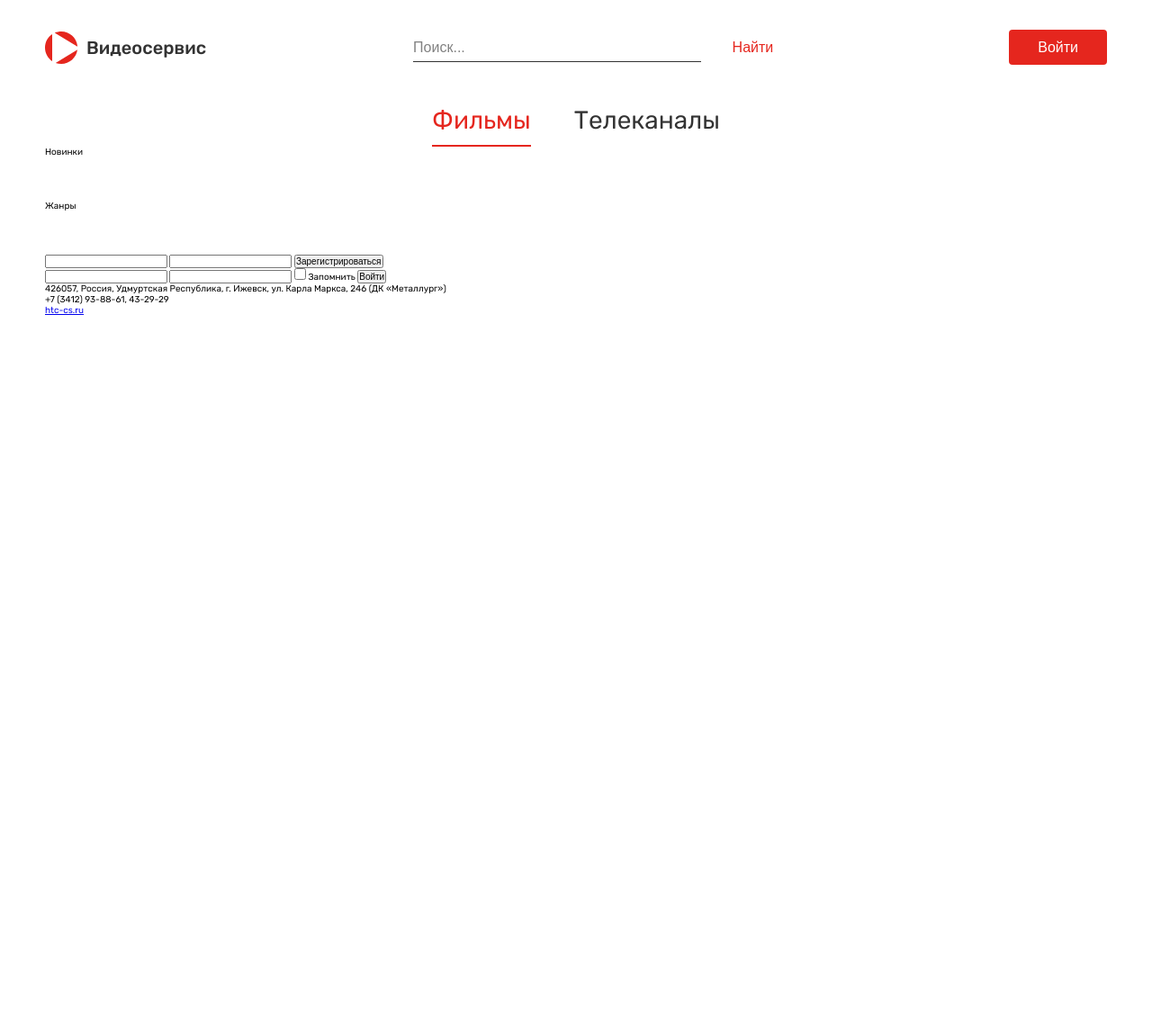
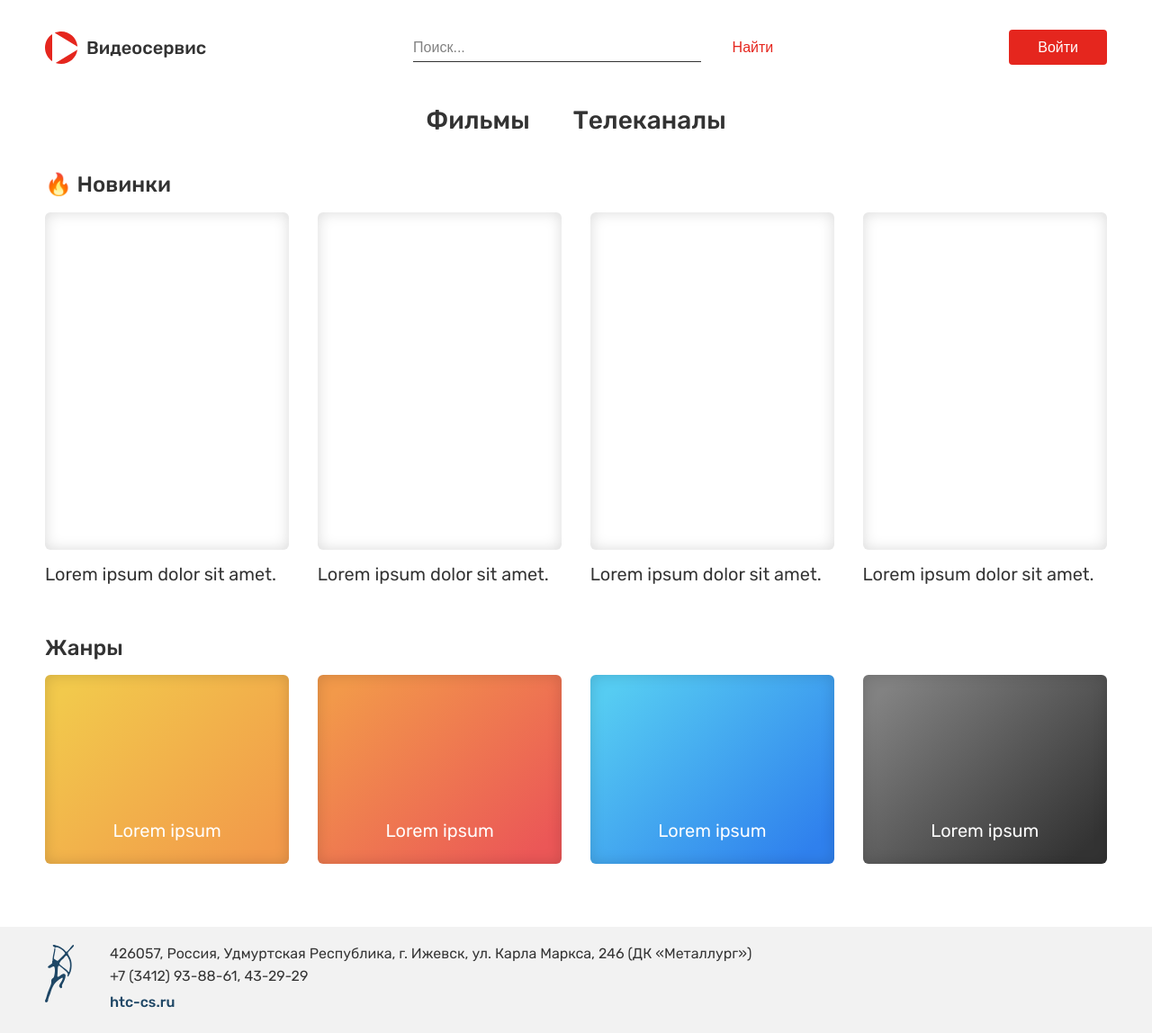
Before and after one commit to Ronic404/htc-cs-tv-schedule, a website built with webpack: page src/index.html in a window 1280 px wide. Shown: the whole page at 90% size. Before the commit the page ends 800 px from the top, so only its background shows below. Built offline with nearby package versions, Linux system fonts and the light colour scheme.

Commit message:
feat: add movies and footer

```diff
--- a/src/index.html
+++ b/src/index.html
@@ -30,47 +30,47 @@
 
     <section class="movies">
       <div class="new-movies">
-        <h3 class="movies__title">Новинки</h3>
-        <div class="movies-list">
-          <ul>
-            <li>
-              <img src="" alt="">
-              <div class="movie-title"></div>
+        <h3 class="movies__title">🔥 Новинки</h3>
+        <div>
+          <ul class="movies-list">
+            <li class="movie__item">
+              <div class="movie-poster"></div>
+              <div class="movie-title">Lorem ipsum dolor sit amet.</div>
             </li>
-            <li>
-              <img src="" alt="">
-              <div class="movie-title"></div>
+            <li class="movie__item">
+              <div class="movie-poster"></div>
+              <div class="movie-title">Lorem ipsum dolor sit amet.</div>
             </li>
-            <li>
-              <img src="" alt="">
-              <div class="movie-title"></div>
+            <li class="movie__item">
+              <div class="movie-poster"></div>
+              <div class="movie-title">Lorem ipsum dolor sit amet.</div>
             </li>
-            <li>
-              <img src="" alt="">
-              <div class="movie-title"></div>
+            <li class="movie__item">
+              <div class="movie-poster"></div>
+              <div class="movie-title">Lorem ipsum dolor sit amet.</div>
             </li>
           </ul>
         </div>
       </div>
       <div class="genres-movies">
         <h3 class="movies__title">Жанры</h3>
-        <div class="genres-list">
-          <ul>
-            <li>
-              <img src="" alt="">
-              <div class="genre-title"></div>
+        <div>
+          <ul class="genres-list">
+            <li class="genre__item">
+              <div class="genre__smile"></div>
+              <div class="genre-title">Lorem ipsum</div>
             </li>
-            <li>
-              <img src="" alt="">
-              <div class="genre-title"></div>
+            <li class="genre__item">
+              <div class="genre__smile"></div>
+              <div class="genre-title">Lorem ipsum</div>
             </li>
-            <li>
-              <img src="" alt="">
-              <div class="genre-title"></div>
+            <li class="genre__item">
+              <div class="genre__smile"></div>
+              <div class="genre-title">Lorem ipsum</div>
             </li>
-            <li>
-              <img src="" alt="">
-              <div class="genre-title"></div>
+            <li class="genre__item">
+              <div class="genre__smile"></div>
+              <div class="genre-title">Lorem ipsum</div>
             </li>
           </ul>
         </div>
@@ -170,7 +170,7 @@
       </ul>
     </section>
 
-    <section class="pop-up">
+    <section class="pop-up hide">
       <form action="#" class="reg">
         <h4 class="reg__title"></h4>
         <input type="text" name="login" id="reg-login">
@@ -188,7 +188,8 @@
     </section>
   </main>
 
-  <footer class="footer wrapper">
+  <footer class="footer">
+    <div class="wrapper footer-wrapper">
       <div class="footer-logo__image"></div>
       <div class="footer-description">
         <p class="footer-description__address">
@@ -199,6 +200,7 @@
           <a href="https://htc-cs.ru" target="_blank">htc-cs.ru</a>
         </p>
       </div>
+    </div>
   </footer>
 </body>
 </html>
--- /dev/null
+++ b/src/scss/abstracts/_placeholders.scss
@@ -0,0 +1,4 @@
+%item-shadow-border {
+  box-shadow: inset 0px 0px 16px rgba(0, 0, 0, 0.15);
+  border-radius: 6px;
+}
--- a/src/scss/abstracts/_variables.scss
+++ b/src/scss/abstracts/_variables.scss
@@ -5,6 +5,8 @@ $bg-genre-1-normal: linear-gradient(136.27deg, #F2C94C 8.44%, #F29A4A 91.36%);
 $bg-genre-2-normal: linear-gradient(136.27deg, #F2994A 8.44%, #EB5757 91.36%);
 $bg-genre-3-normal: linear-gradient(136.27deg, #56CCF2 8.44%, #2F80ED 91.36%);
 $bg-genre-4-normal: linear-gradient(136.27deg, #828282 8.44%, #333333 91.36%);
+
+$bg-footer: #F2F2F2;
 
 $text-light: #fff;
 $text-dark: #333;
--- a/src/scss/base/_base.scss
+++ b/src/scss/base/_base.scss
@@ -19,3 +19,7 @@ html {
 ul {
   list-style: none;
 }
+
+.hide {
+  display: none !important;
+}
--- a/src/scss/components/_buttons.scss
+++ b/src/scss/components/_buttons.scss
@@ -4,9 +4,11 @@
   border: none;
   outline: none;
   cursor: pointer;
+  font-weight: 500;
 }
 
 .search__button {
+  @include text(1.6rem, 1.2, $text-red);
   background-color: transparent;
 }
 
--- /dev/null
+++ b/src/scss/layouts/_footer.scss
@@ -0,0 +1,34 @@
+footer {
+  background: $bg-footer;
+}
+
+.footer-wrapper {
+  padding-top: 20px;
+  padding-bottom: 25px;
+  display: flex;
+}
+
+.footer-logo__image {
+  height: 64px;
+  width: 32px;
+  background: url(./img/logos/footer-logo.svg);
+  margin-right: 40px;
+}
+
+.footer-description {
+  flex: 1;
+
+  &__phones {
+    padding: 5px 0 10px;
+  }
+}
+
+.footer p {
+  @include text(1.6rem, 1.2, $text-dark);
+}
+
+.footer a {
+  @include text(1.6rem, 1.2, $text-link);
+  font-weight: 500;
+  text-decoration: none;
+}
--- a/src/scss/layouts/_header.scss
+++ b/src/scss/layouts/_header.scss
@@ -32,16 +32,14 @@
   border: none;
   border-bottom: 1px solid $input-border-dark;
   width: 320px;
+  font-weight: 500;
 
   &::placeholder {
     color: $text-placeholder;
+    font-weight: 400;
   }
 
   &:focus {
     outline: none;
   }
 }
-
-.search__button {
-  @include text(1.6rem, 1.2, $text-red);
-}
--- /dev/null
+++ b/src/scss/layouts/_movies.scss
@@ -0,0 +1,67 @@
+.movies {
+  padding-bottom: 70px;
+}
+
+.movies__title {
+  @include text(2.4rem, 1.2, $text-dark);
+  margin-top: 30px;
+  font-weight: 500;
+}
+
+.movies-list {
+  display: flex;
+  height: 440px;
+  justify-content: space-between;
+  margin-top: 16px;
+}
+
+.movie__item {
+  width: 23%;
+}
+
+.movie-poster {
+  @extend %item-shadow-border;
+  height: 375px;
+}
+
+.movie-title {
+  @include text(2rem, 1.2, $text-dark);
+  margin-top: 15px;
+}
+
+.genres-list {
+  display: flex;
+  justify-content: space-between;
+  margin-top: 16px;
+}
+
+.genre__item {
+  @extend %item-shadow-border;
+  height: 210px;
+  width: 23%;
+  position: relative;
+
+  &:nth-child(4n+1) {
+    background:$bg-genre-1-normal;
+  }
+
+  &:nth-child(4n+2) {
+    background:$bg-genre-2-normal;
+  }
+
+  &:nth-child(4n+3) {
+    background:$bg-genre-3-normal;
+  }
+
+  &:nth-child(4n+4) {
+    background:$bg-genre-4-normal;
+  }
+}
+
+.genre-title {
+  position: absolute;
+  @include text(2rem, 1.2, $text-light);
+  width: 100%;
+  text-align: center;
+  bottom: 25px;
+}
--- a/src/scss/layouts/_nav.scss
+++ b/src/scss/layouts/_nav.scss
@@ -8,11 +8,12 @@
   display: flex;
 }
 
-.menu__item {
+.menu__item h2{
   @include text(2.8rem, 1.2, $text-dark);
   cursor: pointer;
   padding-bottom: 10px;
   margin: 0 24px;
+  font-weight: 500;
 
   &_active {
     color: $text-red;
--- a/src/style.scss
+++ b/src/style.scss
@@ -3,8 +3,11 @@
 
 @import './scss/abstracts/variables';
 @import './scss/abstracts/mixins';
+@import './scss/abstracts/placeholders';
 
 @import './scss/layouts/header';
 @import './scss/layouts/nav';
+@import './scss/layouts/movies';
+@import './scss/layouts/footer';
 
 @import './scss/components/buttons';
```
Also changed, not shown: src/img/logos/header-logo.png (added). Lines whose indentation alone changed are shown as unchanged.
